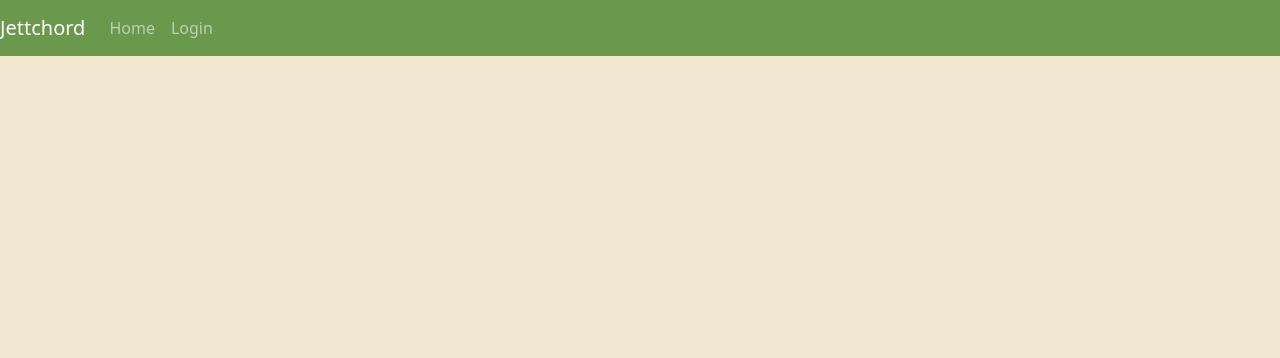
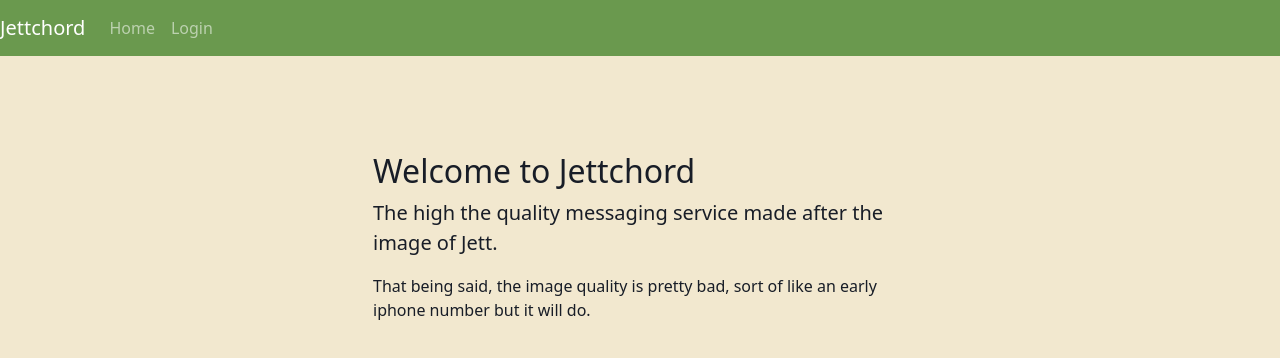
Before and after one commit to jettfox/jettchord, an Angular app: page / in a window 1280 px wide. Shown: the top 358 px of the page. Built offline with nearby package versions, Linux system fonts and the light colour scheme.

Commit message:
home page made

```diff
--- a/src/app/account/account.component.html
+++ b/src/app/account/account.component.html
@@ -1 +1,12 @@
-<p>account works!</p>
+
+<section class="py-5">
+    <div class="container my-5">
+        <div class="row justify-content-center">
+            <div class="col-lg-6">
+                <h2>Welcome to Jettchord</h2>
+                <p class="lead">The high the quality messaging service made after the image of Jett.</p>
+                <p class="mb-0">That being said, the image quality is pretty bad, sort of like an early iphone number but it will do.</p>
+            </div>
+        </div>
+    </div>
+</section>
--- a/src/app/app-routing.module.ts
+++ b/src/app/app-routing.module.ts
@@ -5,7 +5,7 @@ import { LoginComponent } from './login/login.component';
 import { AccountComponent } from './account/account.component';
 
 
-const routes: Routes = [{path: 'chat', component: ChatComponent},{path: 'login', component: LoginComponent}, {path: 'account', component: AccountComponent}];
+const routes: Routes = [{path: 'chat', component: ChatComponent},{path: 'login', component: LoginComponent}, {path: '', component: AccountComponent}];
 
 @NgModule({
   imports: [RouterModule.forRoot(routes)],
--- a/src/app/app.component.html
+++ b/src/app/app.component.html
@@ -11,12 +11,13 @@
       <li class="nav-item">
         <a *ngIf="loggedIn" class="nav-link" routerLink="/chat">Chat</a>
       </li>
+
       <li class="nav-item">
         <a *ngIf="!loggedIn" class="nav-link" routerLink="/login">Login</a>
         <a *ngIf="loggedIn" class="nav-link" (click)="logout()" routerLink="/login">Logout</a>
       </li>
       <li class="nav-item">
-        <a *ngIf="loggedIn" class="nav-link" routerLink="/account">Account</a>
+        <a *ngIf="loggedIn" class="nav-link" > - {{username}}</a>
       </li>
     </ul>
   </div>
--- a/src/app/app.component.ts
+++ b/src/app/app.component.ts
@@ -8,9 +8,12 @@ import { Component, OnInit } from '@angular/core';
 export class AppComponent implements OnInit {
   title = 'jettchord';
   loggedIn = false;
+  username = ""
   ngOnInit(): void {
     if(sessionStorage.length != 0){
+      this.username = sessionStorage.getItem("username")
       this.loggedIn = true
+
     }
   }
 
```
